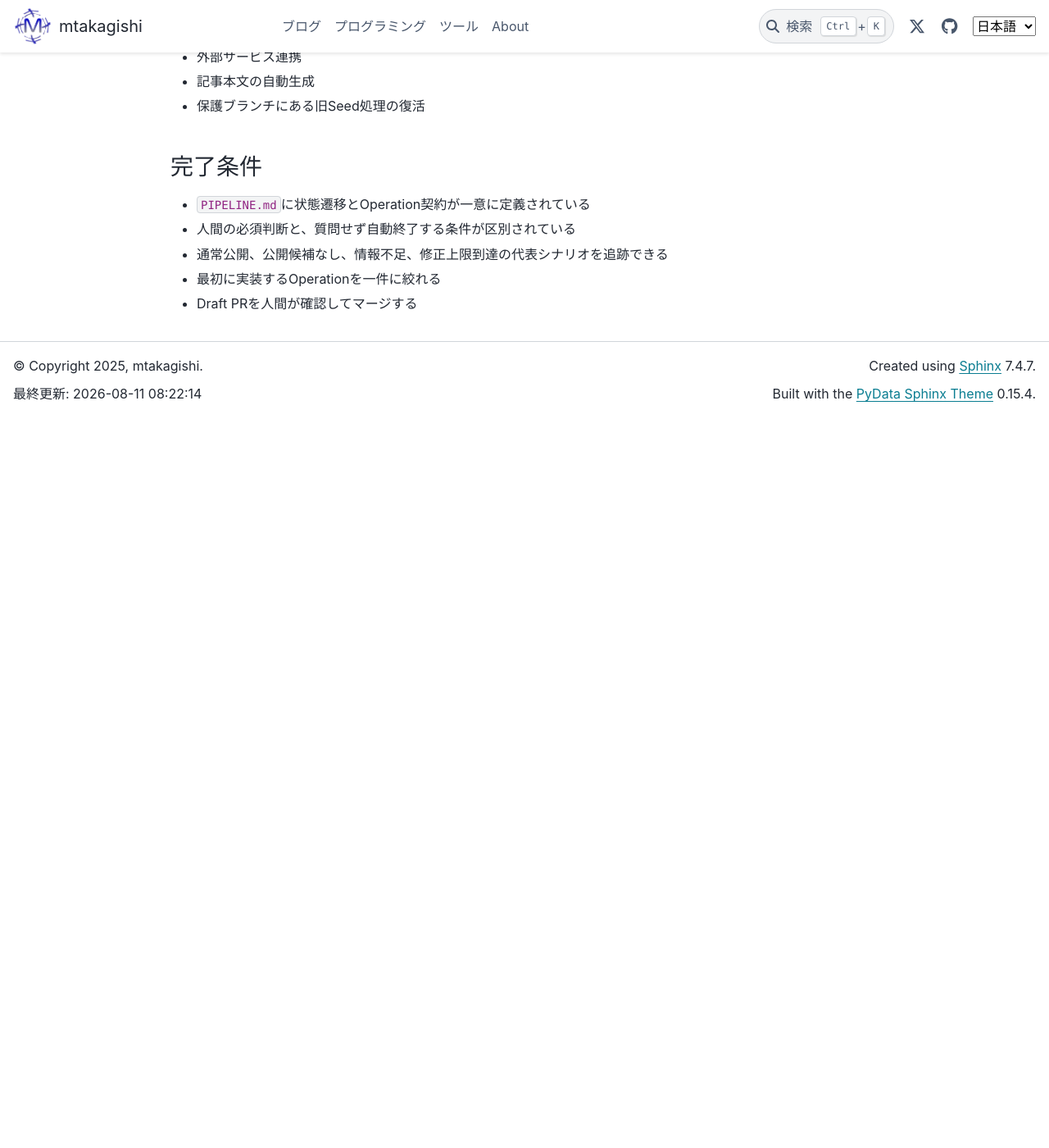
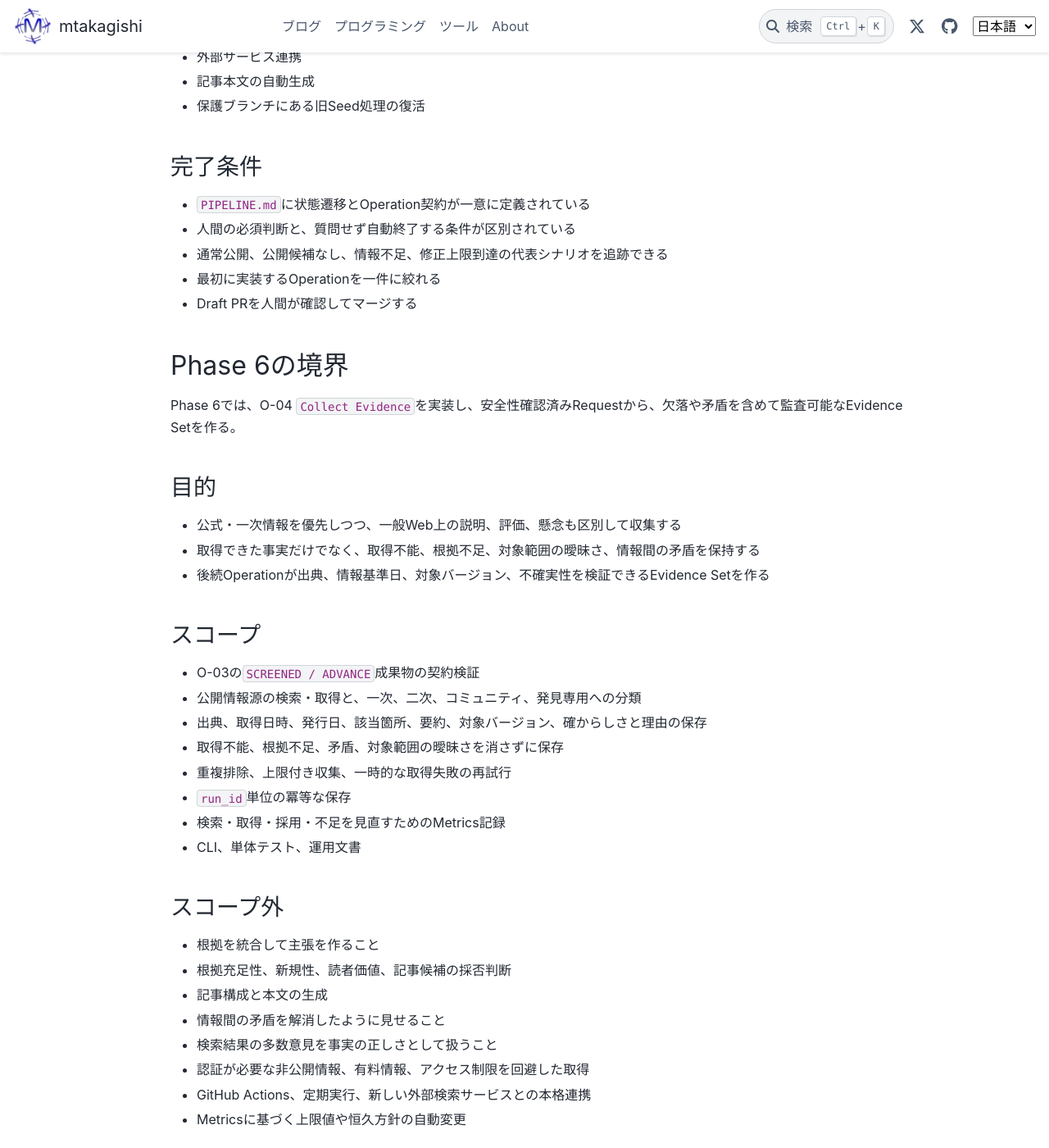
Before and after one commit to mtakagishi/note, a Sphinx documentation site: the page built from docs/agents/knowledge-harness/CHARTER.md, in a window 1280 px wide and 1400 px high, scrolled down 3395 px. Shown: the whole window at 82% size. Built offline with Sphinx 7.4.7 and the PyData theme 0.15.4, drawn with Linux system fonts in a browser that asks for light colours; before the commit the page ends 3905 px from its top, so only the background shows below that; some of the changed text lies outside the part shown.

Commit message:
O-04の実装境界を定義

```diff
--- a/docs/agents/knowledge-harness/CHARTER.md
+++ b/docs/agents/knowledge-harness/CHARTER.md
@@ -119,3 +119,49 @@ Phase 1では、知識ハーネスを実装可能なOperationへ分解し、人
 - 通常公開、公開候補なし、情報不足、修正上限到達の代表シナリオを追跡できる
 - 最初に実装するOperationを一件に絞れる
 - Draft PRを人間が確認してマージする
+
+## Phase 6の境界
+
+Phase 6では、O-04 `Collect Evidence`を実装し、安全性確認済みRequestから、欠落や矛盾を含めて監査可能なEvidence Setを作る。
+
+### 目的
+
+- 公式・一次情報を優先しつつ、一般Web上の説明、評価、懸念も区別して収集する
+- 取得できた事実だけでなく、取得不能、根拠不足、対象範囲の曖昧さ、情報間の矛盾を保持する
+- 後続Operationが出典、情報基準日、対象バージョン、不確実性を検証できるEvidence Setを作る
+
+### スコープ
+
+- O-03の`SCREENED / ADVANCE`成果物の契約検証
+- 公開情報源の検索・取得と、一次、二次、コミュニティ、発見専用への分類
+- 出典、取得日時、発行日、該当箇所、要約、対象バージョン、確からしさと理由の保存
+- 取得不能、根拠不足、矛盾、対象範囲の曖昧さを消さずに保存
+- 重複排除、上限付き収集、一時的な取得失敗の再試行
+- `run_id`単位の冪等な保存
+- 検索・取得・採用・不足を見直すためのMetrics記録
+- CLI、単体テスト、運用文書
+
+### スコープ外
+
+- 根拠を統合して主張を作ること
+- 根拠充足性、新規性、読者価値、記事候補の採否判断
+- 記事構成と本文の生成
+- 情報間の矛盾を解消したように見せること
+- 検索結果の多数意見を事実の正しさとして扱うこと
+- 認証が必要な非公開情報、有料情報、アクセス制限を回避した取得
+- GitHub Actions、定期実行、新しい外部検索サービスとの本格連携
+- Metricsに基づく上限値や恒久方針の自動変更
+
+### 完了条件
+
+- O-03の正常な成果物だけを入力できる
+- 情報源を分類し、必須メタデータとともにEvidence Setへ保存できる
+- 一次情報と世間的な評価を区別できる
+- 重複排除、収集上限、早期終了、限定的な再試行が実装されている
+- 根拠不足、取得不能、矛盾、対象範囲の曖昧さを成果物へ明示できる
+- 何らかの証拠が得られた場合は、不足があっても後続へ渡せる
+- 全面的な取得不能と一時的な取得失敗を区別できる
+- 同一入力と同一取得結果で不要な書き換えを行わない
+- O-04のMetricsをO-13で記録し、初期値を後から見直せる
+- CLI、単体テスト、既存Operationの回帰テストが成功する
+- Draft PRを人間が確認してマージする
```
Also changed, not shown: docs/agents/knowledge-harness/DECISIONS.md (+12 -0 lines), docs/agents/knowledge-harness/PIPELINE.md (+16 -6 lines), docs/agents/knowledge-harness/STATUS.md (+13 -7 lines).
